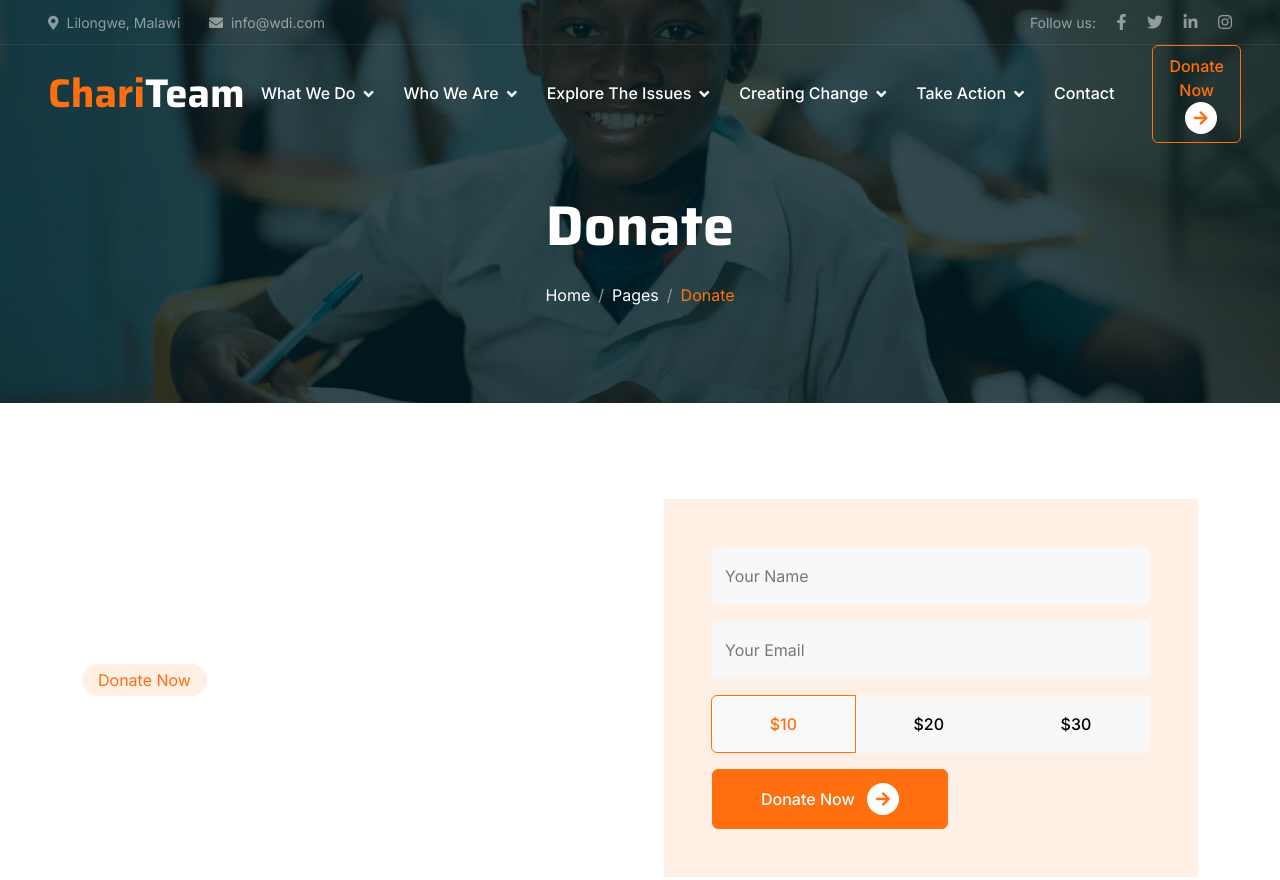
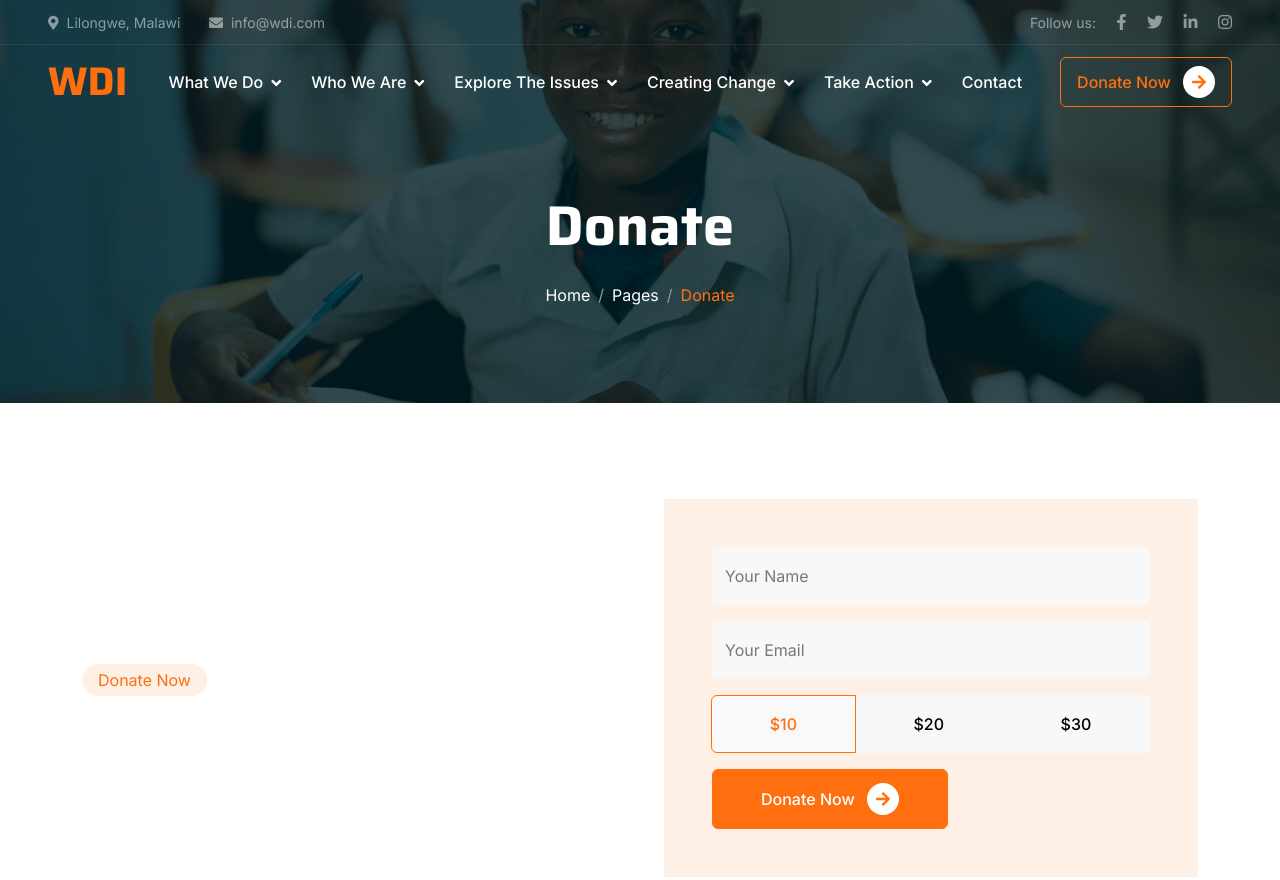
Before and after one commit to can7wysiwyg/testingwdi, a plain HTML site: page donate.html in a window 1280 px wide. Shown: the top 880 px of the page. Drawn offline with nearby package versions, Linux system fonts and the light colour scheme.

Commit message:
Update donate.html

```diff
--- a/donate.html
+++ b/donate.html
@@ -58,7 +58,7 @@
 
         <nav class="navbar navbar-expand-lg navbar-dark py-lg-0 px-lg-5 wow fadeIn" data-wow-delay="0.1s">
             <a href="index.html" class="navbar-brand ms-4 ms-lg-0">
-                <h1 class="fw-bold text-primary m-0">Chari<span class="text-white">Team</span></h1>
+                <h1 class="fw-bold text-primary m-0">WDI</h1>
             </a>
             <button type="button" class="navbar-toggler me-4" data-bs-toggle="collapse" data-bs-target="#navbarCollapse">
                 <span class="navbar-toggler-icon"></span>
```
